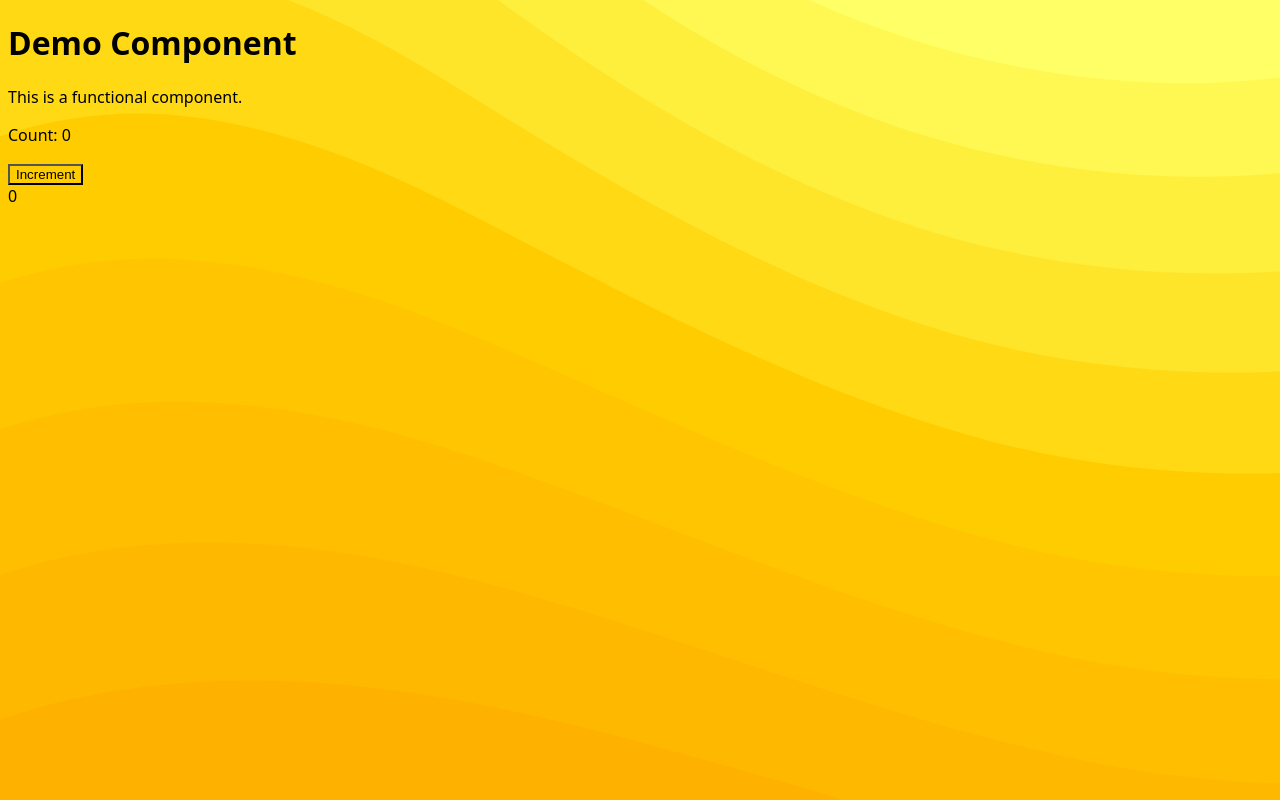
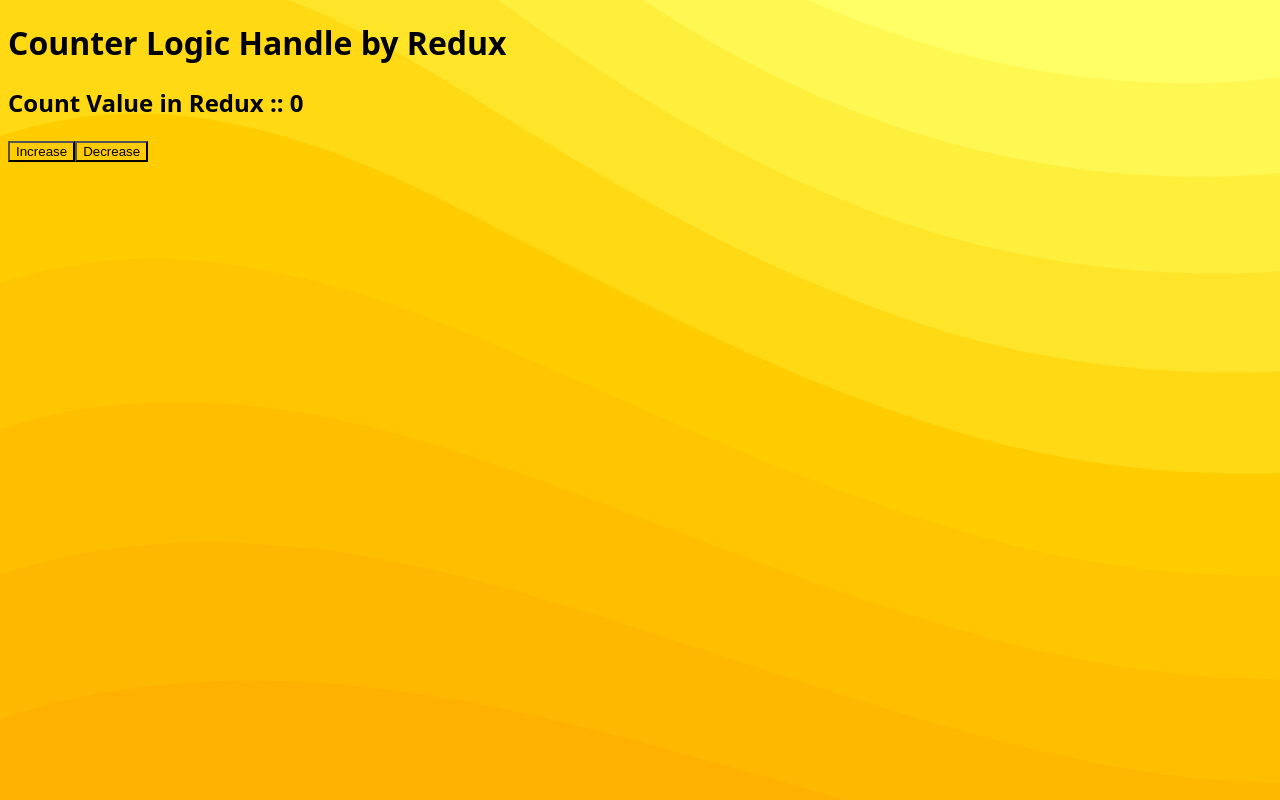
Before and after one commit to TrapFish/TestProjectSelfLearning, a React (Vite) app: page / in a window 1280 px wide. Built offline with nearby package versions, Linux system fonts and the light colour scheme.

Commit message:
changes for the react - redux

```diff
--- a/package.json
+++ b/package.json
@@ -11,7 +11,9 @@
   },
   "dependencies": {
     "react": "^19.0.0",
-    "react-dom": "^19.0.0"
+    "react-dom": "^19.0.0",
+    "react-redux": "^9.2.0",
+    "redux": "^5.0.1"
   },
   "devDependencies": {
     "@types/react": "^18.2.14",
--- a/src/App.jsx
+++ b/src/App.jsx
@@ -9,7 +9,13 @@
 // import DemoComponent from './components/projectThree/DemoComponent.jsx';
 
 //Project four
-import Demo from "./components/projectFour/Demo";
+// import Demo from "./components/projectFour/Demo";
+
+
+//Project Five
+import CounterWithRedux from './components/ProjectFive/CounterWithRedux'
+
+
 export default function App() {
   return (
     <>
@@ -24,7 +30,12 @@
       {/* <DemoComponent /> */}
 
       {/* Project Four */}
-      <Demo />
+      {/* <Demo /> */}
+
+
+      {/* Project Five */}
+
+      <CounterWithRedux />
     </>
   );
 }
--- /dev/null
+++ b/src/components/ProjectFive/CounterWithRedux.jsx
@@ -0,0 +1,18 @@
+import React from 'react';
+import { useSelector, useDispatch } from 'react-redux';
+import { increment, decrement } from './Redux/Action'
+
+export default function CounterWithRedux() {
+    const count = useSelector(state => state.countShown);
+    const dispatch = useDispatch();
+    return (
+        <>
+            <h1>Counter Logic Handle by Redux</h1>
+            <div>
+                <h2>Count Value in Redux :: {count}</h2>
+                <button onClick={()=>{dispatch(increment())}}>Increase</button>
+                <button onClick={()=>{dispatch(decrement())}}>Decrease</button>
+            </div>
+        </>
+    )
+}
--- /dev/null
+++ b/src/components/ProjectFive/Redux/Action/index.js
@@ -0,0 +1,17 @@
+export const increment = ()=> {
+    return {
+        type: "INCREMENT",
+        payload: {
+            increaseBy: 2
+        }
+    }
+}
+
+export const decrement = () => {
+    return {
+        type: "DECREMENT",
+        payload: {
+            decreasedBy: 2
+        }
+    }
+}
--- /dev/null
+++ b/src/components/ProjectFive/Redux/Reducer/index.js
@@ -0,0 +1,16 @@
+const initialState = {
+    countShown : 0
+}
+
+export const ConuterReducer = (state = initialState, action)=>{
+    switch (action.type) {
+        case "INCREMENT":
+              return   {...state, countShown: state.countShown + action.payload.increaseBy};
+        case "DECREMENT":
+              return   {...state, countShown: state.countShown - action.payload.decreasedBy};
+        default:
+             return  state;
+    }
+}
+
+export default ConuterReducer;
--- a/src/main.jsx
+++ b/src/main.jsx
@@ -1,6 +1,14 @@
 import ReactDOM from 'react-dom/client';
-
+import { createStore } from 'redux';
+import ConuterReducer from './components/ProjectFive/Redux/Reducer';
+import { Provider } from 'react-redux';
 import App from './App.jsx';
 import './index.css';
 
-ReactDOM.createRoot(document.getElementById('root')).render(<App />);
+const store = createStore(ConuterReducer)
+
+ReactDOM.createRoot(document.getElementById('root')).render(
+  <Provider store={store}>
+      <App />
+  </Provider>
+);
```
Also changed, not shown: 1 other file (tests, documents, lock files or other folders).
